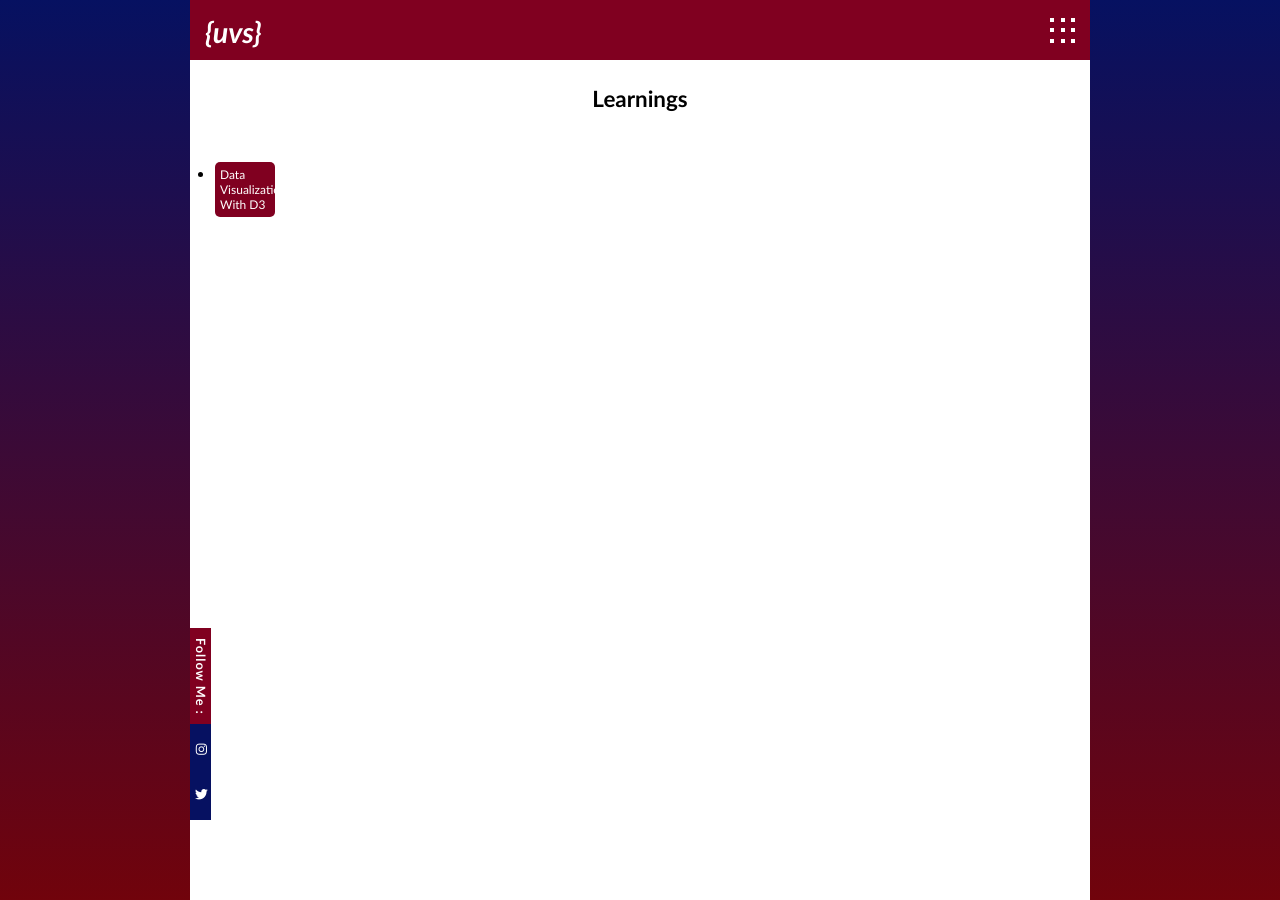
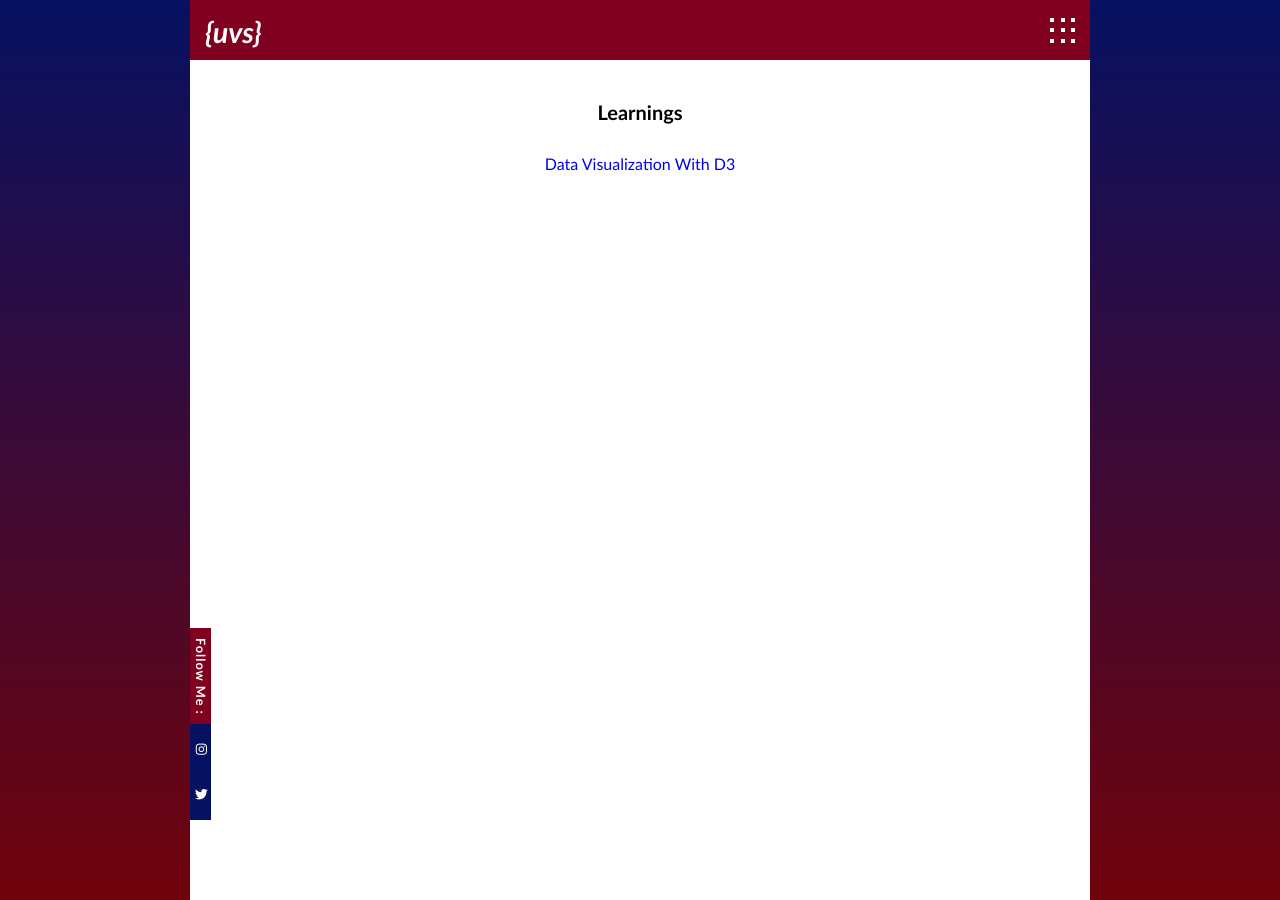
Before and after one commit to itsuvs/itsuvs.github.io, a Jekyll site: the page built from learnings.html, in a window 1280 px wide and 900 px high. Built offline with Jekyll 4.4.1, drawn with Linux system fonts in a browser that asks for light colours; nearby versions of some CDN libraries.

Commit message:
More edits to Learning

```diff
--- a/assets/styles/additionalStyles.css
+++ b/assets/styles/additionalStyles.css
@@ -175,6 +175,40 @@ div.projects-container a{
     text-decoration: none;
 }
 
+/* Learnings page related styles */
+
+div.learnings-container{
+    width: 100%;
+    min-height: 100vh;
+    background: white;
+    padding: 40px;
+    box-sizing: border-box;
+}
+
+div.learnings-container .learnings{
+    width: 50%;
+    margin: auto;
+    text-align: center;
+}
+
+div.learnings-container .page-heading{
+    font-size: 20px;
+    font-weight: bold;
+    margin-bottom: 30px;
+    color: black;
+    text-align: center;
+}
+
+div.learnings-container .learnings li{
+    list-style: none;
+}
+
+div.learnings-container .learnings a{
+    width: 100%;
+    text-decoration: none;
+}
+
+
 /* Blogs page related styles  */
 
 div.blogs-container{
--- a/learnings.html
+++ b/learnings.html
@@ -3,9 +3,9 @@ layout: default
 title: Learnings
 ---
 
-<div class="projects-container">
+<div class="learnings-container">
   <h2 class="page-heading">Learnings</h2>
-  <div class="projects">
+  <div class="learnings">
     <ul>
         <li>
             <a href="https://itsuvs.github.io/data-visualization-with-d3">
```
